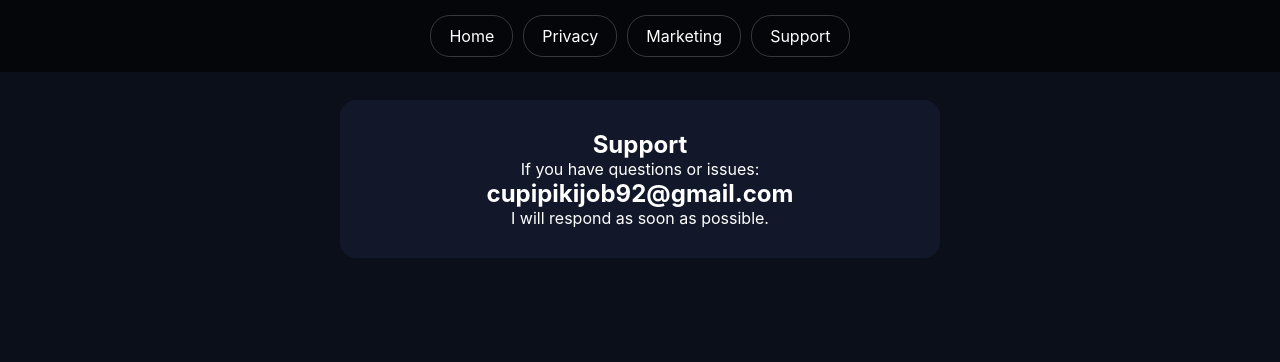
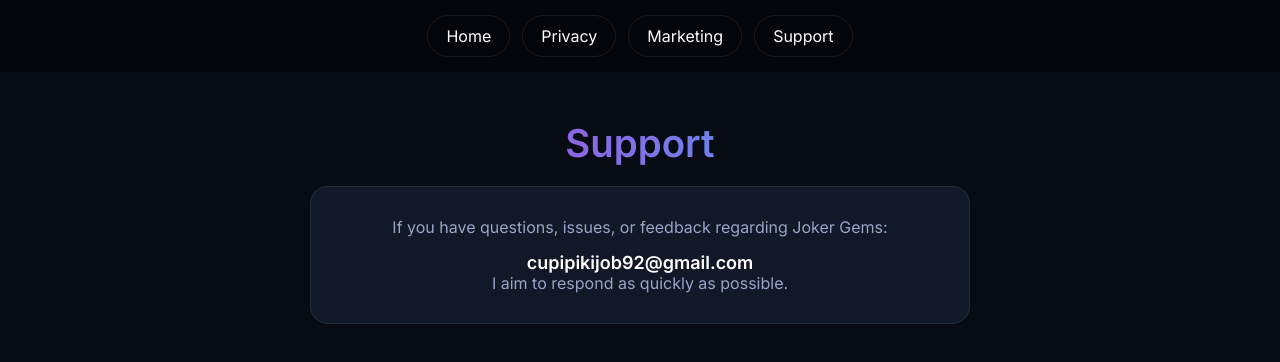
Before and after one commit to cupipikijob92-ai/Joker-Gems, a plain HTML site: page support.html in a window 1280 px wide. Drawn offline with Linux system fonts and the light colour scheme.

Commit message:
Update support.html

```diff
--- a/support.html
+++ b/support.html
@@ -3,16 +3,47 @@
 <head>
 <meta charset="UTF-8">
 <meta name="viewport" content="width=device-width, initial-scale=1.0">
-<title>Support</title>
+<title>Support | Joker Gems</title>
+
+<link href="https://fonts.googleapis.com/css2?family=Inter:wght@300;400;600&display=swap" rel="stylesheet">
 
 <style>
-:root{--bg:#0b0f1a;--card:#12182a;--accent:#00e5ff;--accent2:#ff00cc;--text:#fff;--muted:#a0a8c0;}
+:root{
+--bg:#070b14;
+--card:#111827;
+--border:rgba(255,255,255,0.08);
+--accent:#00e5ff;
+--accent2:#ff00cc;
+--text:#ffffff;
+--muted:#9aa4c7;
+}
 *{margin:0;padding:0;box-sizing:border-box;}
-body{font-family:Inter;background:#0b0f1a;color:white;}
-nav{position:fixed;top:0;width:100%;display:flex;justify-content:center;gap:10px;padding:15px;background:rgba(0,0,0,0.6);}
-nav a{color:white;text-decoration:none;padding:10px 18px;border-radius:20px;border:1px solid rgba(255,255,255,0.2);}
-section{padding:100px 20px;text-align:center;}
-.box{max-width:600px;margin:auto;background:var(--card);padding:30px;border-radius:16px;}
+body{font-family:Inter;background:var(--bg);color:white;}
+
+nav{position:fixed;top:0;width:100%;display:flex;justify-content:center;gap:12px;padding:15px;background:rgba(0,0,0,0.5);backdrop-filter:blur(10px);}
+nav a{color:white;text-decoration:none;padding:10px 18px;border-radius:25px;border:1px solid var(--border);}
+
+.hero{padding-top:120px;text-align:center;}
+.hero h1{font-size:2.4rem;background:linear-gradient(90deg,var(--accent2),var(--accent));-webkit-background-clip:text;color:transparent;}
+
+.container{max-width:700px;margin:auto;padding:20px;}
+
+.card{
+background:var(--card);
+padding:30px;
+border-radius:18px;
+border:1px solid var(--border);
+text-align:center;
+}
+
+.card p{color:var(--muted);}
+
+.email{
+margin-top:15px;
+font-size:18px;
+font-weight:600;
+}
+
 </style>
 </head>
 
@@ -25,16 +56,17 @@
 <a href="support.html">Support</a>
 </nav>
 
-<section>
-
-<div class="box">
+<div class="hero">
 <h1>Support</h1>
-<p>If you have questions or issues:</p>
-<h2>cupipikijob92@gmail.com</h2>
-<p>I will respond as soon as possible.</p>
 </div>
 
-</section>
+<div class="container">
+<div class="card">
+<p>If you have questions, issues, or feedback regarding Joker Gems:</p>
+<div class="email">cupipikijob92@gmail.com</div>
+<p>I aim to respond as quickly as possible.</p>
+</div>
+</div>
 
 </body>
 </html>
```
